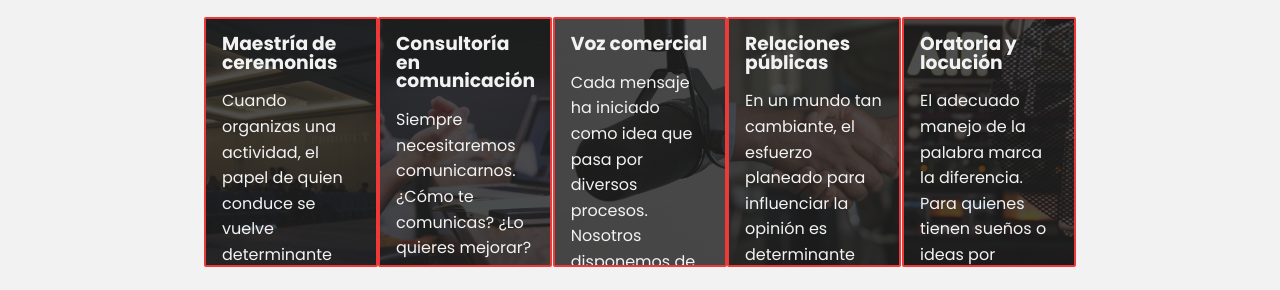
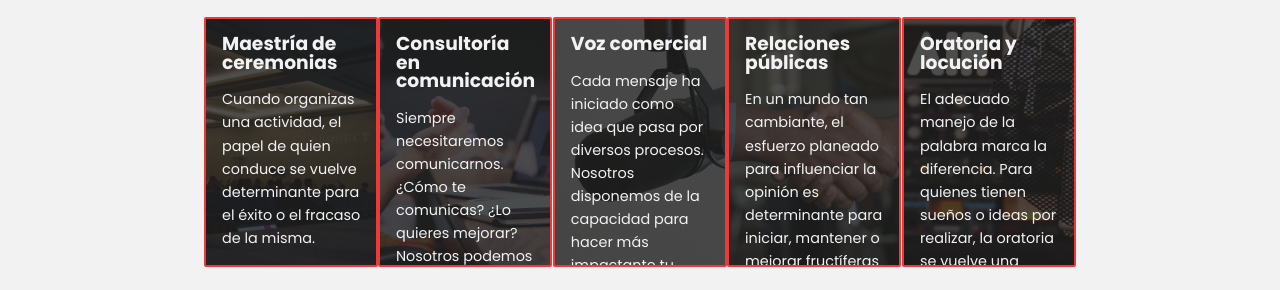
Before and after one commit to rafacovez/nescom, a Vue app: page / in a window 1280 px wide. Shown: the part 662-952 px from the top of the page. Built offline with nearby package versions, Linux system fonts and the light colour scheme.

Commit message:
made services description font smaller

```diff
--- a/src/components/ServicesSection.vue
+++ b/src/components/ServicesSection.vue
@@ -112,6 +112,10 @@ export default {
   transition: all ease-out 0.2s;
 }
 
+.service > p {
+  font-size: calc(var(--font-size) * 0.9);
+}
+
 .service > img {
   position: absolute;
   inset: 0;
```
